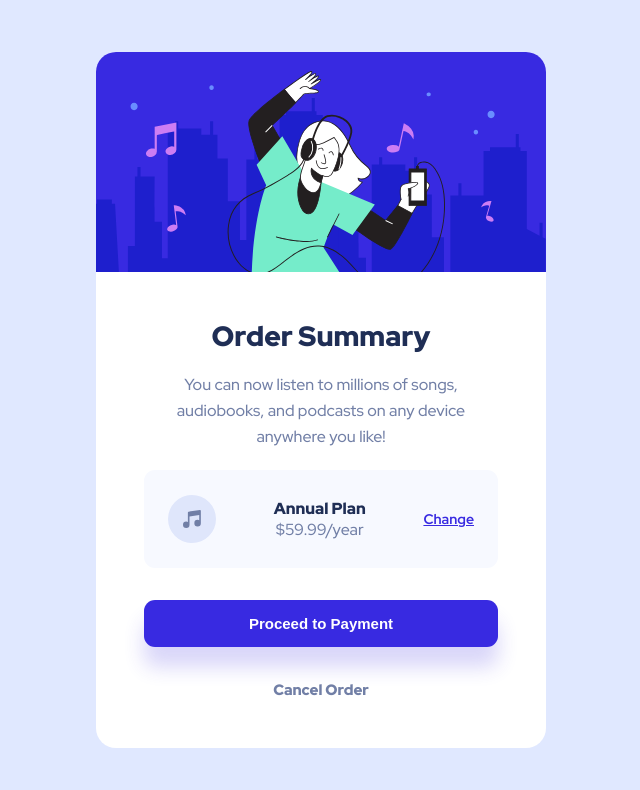
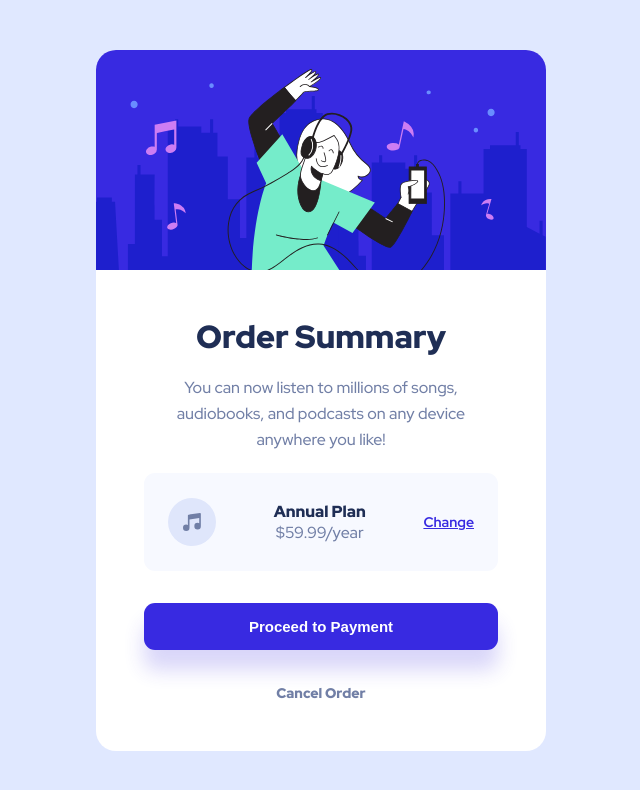
Before and after one commit to sonarin-toun/order-summary-component-main-newbie, a website built with Vite: page index.html in a window 1280 px wide. Shown: the whole page, without its empty margins (319-959 px from the left). Built offline with nearby package versions, Linux system fonts and the light colour scheme; files whose address does not match are found by name.

Commit message:
fix some issues

```diff
--- a/styles/scss/main.scss
+++ b/styles/scss/main.scss
@@ -80,7 +80,7 @@
 
   > h1 {
     font-weight: $font-weight-black;
-    font-size: $font-size-28;
+    /*font-size: $font-size-28;*/
     margin-bottom: 17px;
 
     @media (max-width: 480px) {
@@ -92,7 +92,6 @@
   > p {
     color: $color-gray;
     line-height: 26px;
-
     margin-bottom: 20px;
 
     @media (max-width: 480px) {
@@ -130,7 +129,7 @@
   > a {
     color: $color-gray;
     font-weight: $font-weight-black;
-    font-size: $font-size-15;
+    font-size: $font-size-14;
     text-decoration: none;
 
     &:hover, &:active {
```
Also changed, not shown: dist/index.html, styles/css/main.css, 5 other files.
